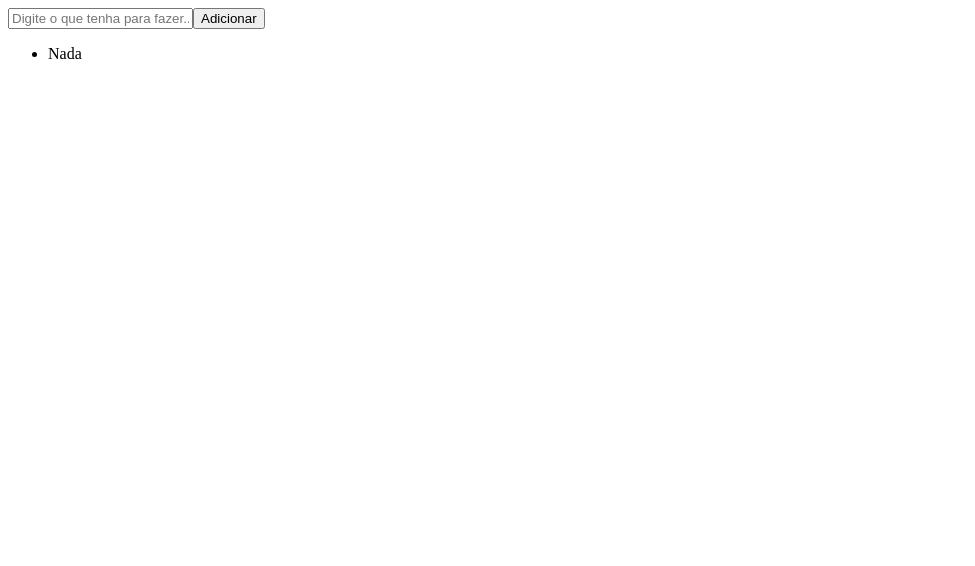
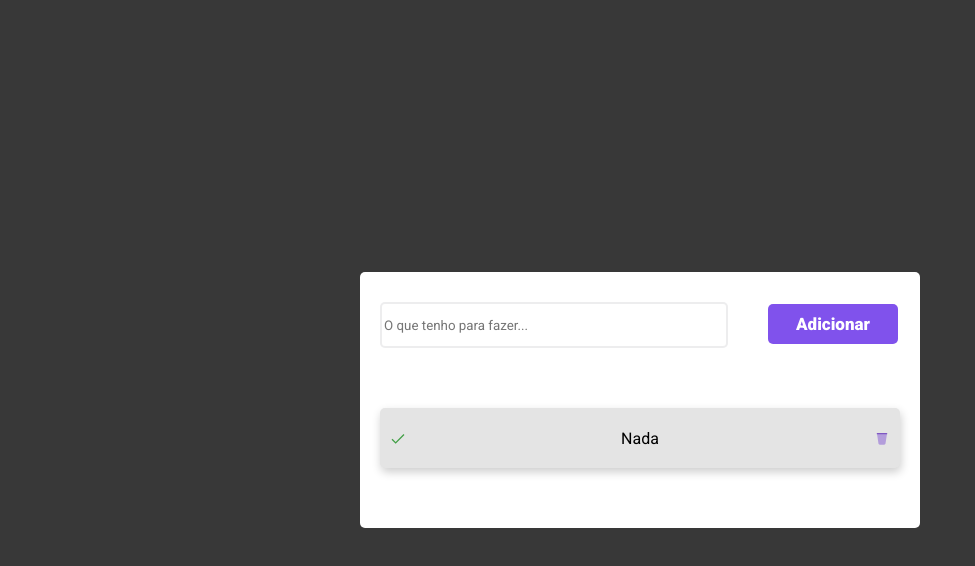
Before and after one commit to marianamoiolicapelari/primeiro-projeto-react, a React (Vite) app in the folder todo-list/: page / in a window 1280 px wide. Shown: the top 566 px of the page, without its empty margins (0-975 px from the left). Built offline with nearby package versions, Linux system fonts and the light colour scheme.

Commit message:
added functionality to the project

```diff
--- a/todo-list/index.html
+++ b/todo-list/index.html
@@ -1,13 +1,19 @@
 <!DOCTYPE html>
 <html lang="pt-br">
+
 <head>
   <meta charset="UTF-8" />
   <link rel="icon" type="image/svg+xml" href="/vite.svg" />
   <meta name="viewport" content="width=device-width, initial-scale=1.0" />
+  <link rel="preconnect" href="https://fonts.googleapis.com">
+  <link rel="preconnect" href="https://fonts.gstatic.com" crossorigin>
+  <link href="https://fonts.googleapis.com/css2?family=Roboto:wght@400;900&display=swap" rel="stylesheet">
   <title>Todo List</title>
 </head>
+
 <body>
   <div id="root"></div>
   <script type="module" src="/src/main.jsx"></script>
 </body>
+
 </html>
--- a/todo-list/package.json
+++ b/todo-list/package.json
@@ -11,6 +11,8 @@
   "dependencies": {
     "react": "^18.2.0",
     "react-dom": "^18.2.0",
+    "react-icons": "^4.4.0",
+    "styled-components": "^5.3.5",
     "uuid": "^9.0.0"
   },
   "devDependencies": {
--- a/todo-list/src/App.jsx
+++ b/todo-list/src/App.jsx
@@ -1,34 +1,41 @@
 import React, { useState } from 'react'
 import { v4 as uuid } from 'uuid'
 
+import { FcEmptyTrash, FcCheckmark } from "react-icons/fc";
+
+import { Container, ToDoList, Input, Button, ListItem } from './styles.js'
+
 function App() {
   const [list, setList] = useState([{ id: uuid(), task: "Nada" }])
+  const [inputTask, setInputTask] = useState('')
 
 
   function inputMudou(event) {
-    console.log(event.target.value)
-    setList([{ id: uuid(), task: event.target.value }])
-
-    console.log(list)
+    setInputTask(event.target.value)
   }
 
   function cliqueNoBotao() {
-    console.log("Cliquei no botão!")
+    setList([...list, { id: uuid(), task: inputTask }])
+
   }
 
   return (
-    <div>
-      <input onChange={inputMudou} placeholder="Digite o que tenha para fazer..." />
-      <button onClick={cliqueNoBotao}>Adicionar</button>
+    <Container>
+      <ToDoList>
+        <Input onChange={inputMudou} placeholder="O que tenho para fazer..." />
+        <Button onClick={cliqueNoBotao}>Adicionar</Button>
 
-      <ul>
-        {
-          list.map(item => (
-            <li key={item.id}>{item.task}</li>
-          ))
-        }
-      </ul>
-    </div>
+        <ul>
+          {list.map(item => (
+            <ListItem>
+              <FcCheckmark />
+              <li key={item.id}>{item.task}</li>
+              <FcEmptyTrash />
+            </ListItem>
+          ))}
+        </ul>
+      </ToDoList>
+    </Container>
   )
 }
 
--- /dev/null
+++ b/todo-list/src/globalStyles.js
@@ -0,0 +1,16 @@
+import { createGlobalStyle } from 'styled-components'
+
+const GlobalStyles = createGlobalStyle`
+    body {
+        margin: 0;
+        padding: 0;
+        box-sizing: border-box;
+        outline: none;
+    }
+
+    * {
+        font-family: 'Roboto', sans-serif;
+    }
+`
+
+export default GlobalStyles
--- a/todo-list/src/main.jsx
+++ b/todo-list/src/main.jsx
@@ -1,10 +1,11 @@
 import React from 'react'
 import ReactDOM from 'react-dom/client'
 import App from './App'
-
+import GlobalStyles from './globalStyles'
 
 ReactDOM.createRoot(document.getElementById('root')).render(
   <React.StrictMode>
+    <GlobalStyles />
     <App />
   </React.StrictMode>
 )
--- /dev/null
+++ b/todo-list/src/styles.js
@@ -0,0 +1,58 @@
+import styled from 'styled-components'
+
+export const Container = styled.div`
+    background: #383838;
+    width: 100vw;
+    height: 100vh;
+    display: flex;
+    justify-content: center;
+    align-items: center;
+`
+
+export const ToDoList = styled.div`
+    background: #FFF;
+    padding: 30px 20px;
+    border-radius: 5px;
+
+    ul {
+        padding: 0;
+        margin-top: 60px;
+    }
+`
+
+export const Input = styled.input`
+    border: 2px solid rgba(209, 211, 212, 0.4);
+    border-radius: 5px;
+    height: 40px;
+    margin-right: 40px;
+    width: 340px;
+`
+
+export const Button = styled.button`
+    background: #8052EC ;
+    border-radius: 5px;
+    height: 40px;
+    border: none;
+    color: #FFF;
+    font-weight: 900;
+    font-size: 17px;
+    line-height: 2px;
+    width: 130px;
+`
+
+export const ListItem = styled.div`
+    background: #E4E4E4;
+    box-shadow: 1px 4px 10px rgba(0, 0, 0, 0.2);
+    border-radius: 5px;
+    height: 60px;
+    display: flex;
+    align-items: center;
+    justify-content: space-between;
+    margin-bottom: 30px;
+    padding: 0 10px;
+    width: 500px;
+
+    li {
+        list-style: none;
+    }
+`
```
Also changed, not shown: 1 other file (tests, documents, lock files or other folders). Lines whose indentation alone changed are shown as unchanged.
